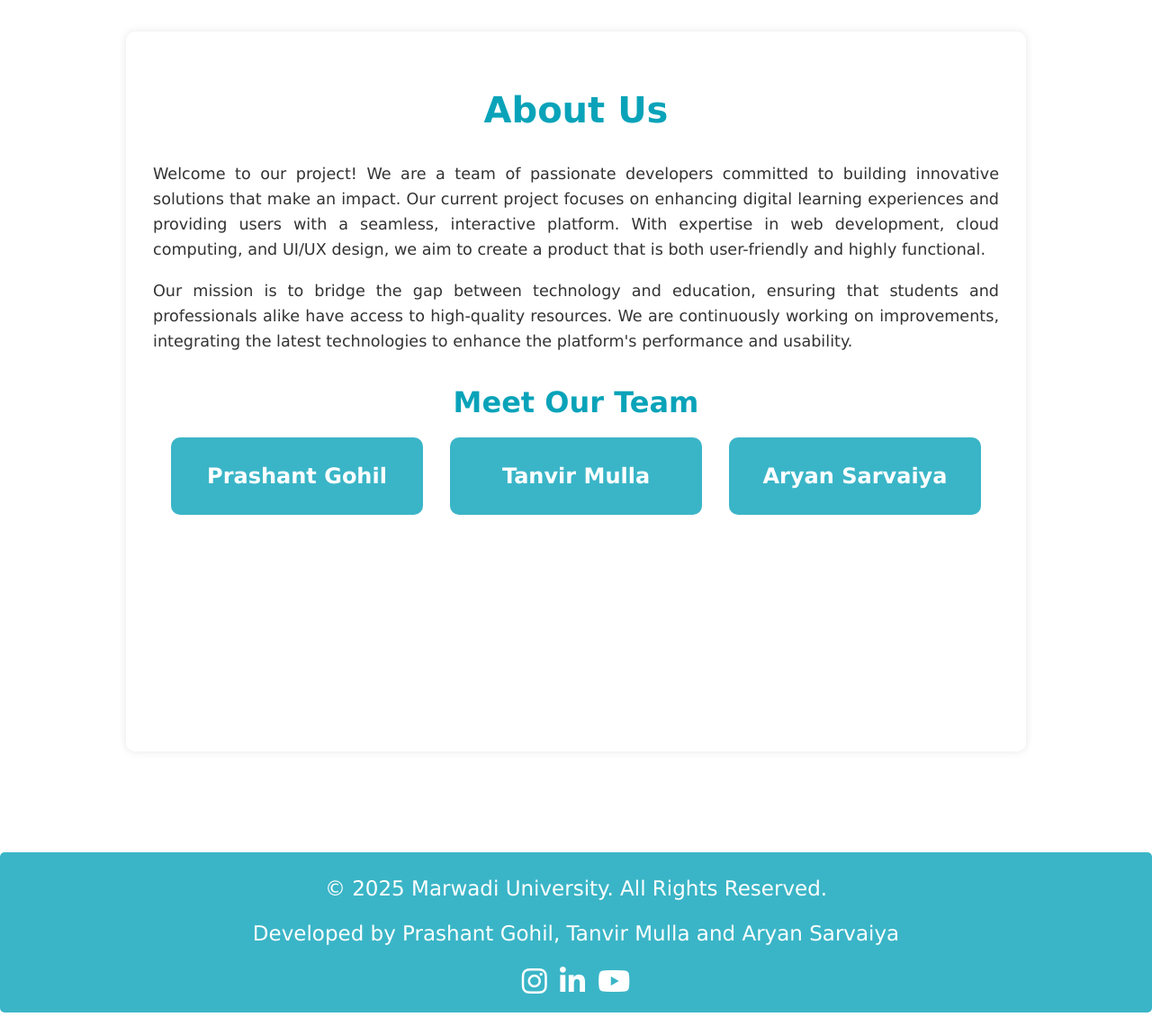
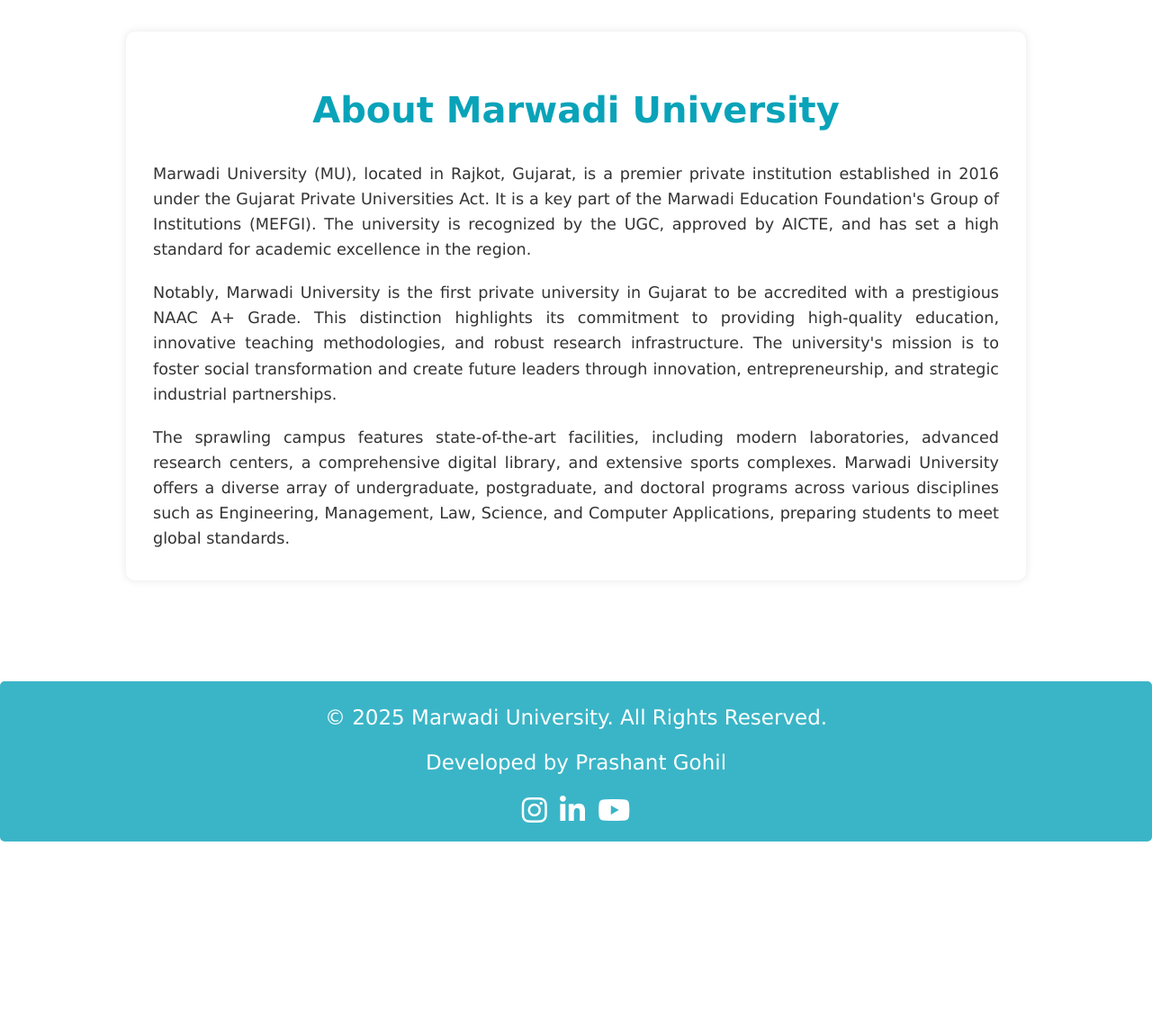
Before and after one commit to prashantgohel321/College_ERP, a PHP site: page /about_us.php in a window 1280 px wide. Shown: the part 174-1324 px from the top of the page at 90% size. After the commit the page ends 1109 px from the top, so only its background shows below. Run offline with PHP 8.4, Linux system fonts and the light colour scheme; the visitor is signed in with stand-in values (Sample User, id 1).

Commit message:
Updated about us contact us and footer

```diff
--- a/about_us.php
+++ b/about_us.php
@@ -21,9 +21,10 @@
             color: #333;
         }
 
+        /* Removed fixed height to allow container to grow */
         div.container {
             width: 1000px !important;
-            height: 800px !important;
+            margin: 20px auto; /* Added auto margin for centering */
         }
 
         .container {
@@ -43,8 +44,8 @@
         p {
             font-size: 1.1rem;
             line-height: 1.6;
-            text-align: justify;
-            margin-top: 10px;
+            text-align: justify; /* Changed to justify for a cleaner look */
+            margin-top: 20px; /* Added more space between paragraphs */
         }
 
         .team-section {
@@ -94,35 +95,19 @@
     <?php include 'header.php' ?>
 
     <div class="container">
-        <h1>About Us</h1>
+        <h1>About Marwadi University</h1>
         <p>
-            Welcome to our project! We are a team of passionate developers committed to building innovative
-            solutions that make an impact. Our current project focuses on enhancing digital learning experiences
-            and providing users with a seamless, interactive platform. With expertise in web development,
-            cloud computing, and UI/UX design, we aim to create a product that is both user-friendly and highly
-            functional.
+            Marwadi University (MU), located in Rajkot, Gujarat, is a premier private institution established in 2016 under the Gujarat Private Universities Act. It is a key part of the Marwadi Education Foundation's Group of Institutions (MEFGI). The university is recognized by the UGC, approved by AICTE, and has set a high standard for academic excellence in the region.
         </p>
 
         <p>
-            Our mission is to bridge the gap between technology and education, ensuring that students and professionals
-            alike have access to high-quality resources. We are continuously working on improvements, integrating the
-            latest technologies to enhance the platform's performance and usability.
+            Notably, Marwadi University is the first private university in Gujarat to be accredited with a prestigious NAAC A+ Grade. This distinction highlights its commitment to providing high-quality education, innovative teaching methodologies, and robust research infrastructure. The university's mission is to foster social transformation and create future leaders through innovation, entrepreneurship, and strategic industrial partnerships.
+        </p>
+         <p>
+            The sprawling campus features state-of-the-art facilities, including modern laboratories, advanced research centers, a comprehensive digital library, and extensive sports complexes. Marwadi University offers a diverse array of undergraduate, postgraduate, and doctoral programs across various disciplines such as Engineering, Management, Law, Science, and Computer Applications, preparing students to meet global standards.
         </p>
 
-        <div class="team-section">
-            <h2 class="team-title">Meet Our Team</h2>
-            <div class="team-container">
-                <div class="team-member">
-                    <h3>Prashant Gohil</h3>
-                </div>
-                <div class="team-member">
-                    <h3>Tanvir Mulla</h3>
-                </div>
-                <div class="team-member">
-                    <h3>Aryan Sarvaiya</h3>
-                </div>
-            </div>
-        </div>
+        <!-- Removed the team section as requested -->
     </div>
     <?php include 'footer.php' ?>
 
--- a/footer.php
+++ b/footer.php
@@ -11,7 +11,7 @@
 <body>
     <footer class="mainFooter">
         <p>&copy 2025 Marwadi University. All Rights Reserved.</p>
-        <p>Developed by Prashant Gohil, Tanvir Mulla and Aryan Sarvaiya</p>
+        <p>Developed by Prashant Gohil</p>
         <center>
             <a href="https://www.facebook.com/Marwadiuniversity/" target="_blank"><i class="fa-brands fa-instagram"></i></a>
             <a href="https://www.linkedin.com/school/marwadiuniversity/posts/?feedView=all" target="_blank"><i class="fa-brands fa-linkedin"></i></a>
--- a/semwise_subjects/tt_footer.php
+++ b/semwise_subjects/tt_footer.php
@@ -9,7 +9,7 @@
 <body>
 <footer class="mainFooter">
         <p>&copy 2025 Marwadi University. All Rights Reserved.</p>
-        <p>Developed by Prashant Gohil, Tanvir Mulla and Aryan Sarvaiya</p>
+        <p>Developed by Prashant Gohil.</p>
         <center>
             <a href="https://www.facebook.com/Marwadiuniversity/"><i class="fa-brands fa-instagram"></i></a>
             <a href="https://twitter.com/MU_Rajkot"><i class="fa-brands fa-linkedin"></i></a>
```
Also changed, not shown: contact.php (+5 -22 lines).
